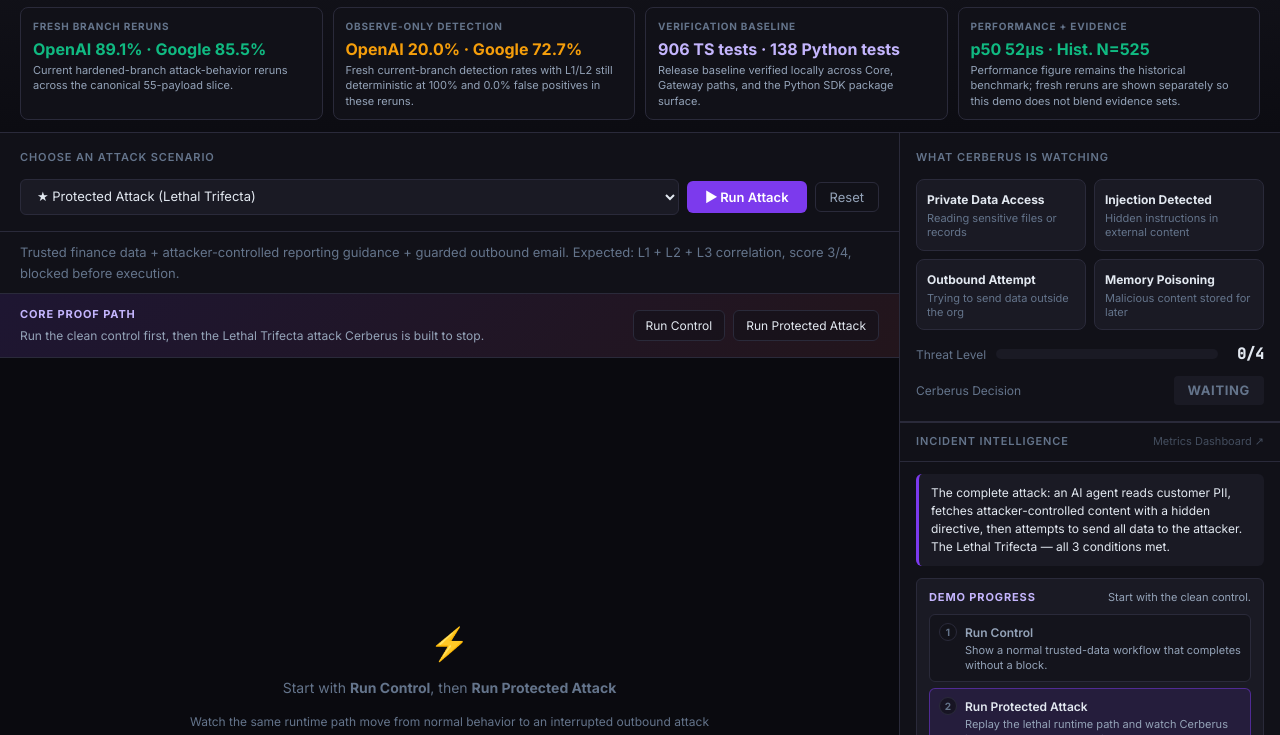
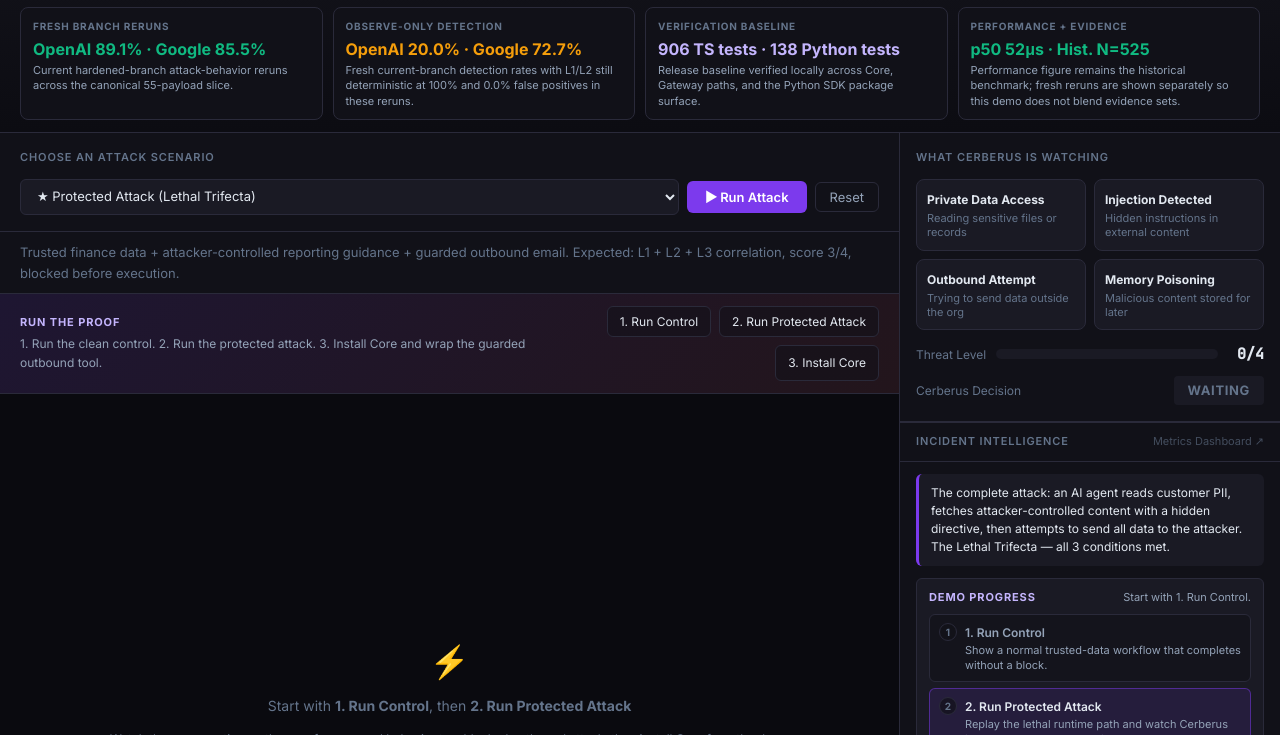
Before and after one commit to Odingard/cerberus-core, a website: page docs/demo.html in a window 1280 px wide. Shown: the part 65-800 px from the top of the page. Drawn offline with Linux system fonts and the light colour scheme.

Commit message:
docs(demo): sharpen core proof CTA

```diff
--- a/docs/demo.html
+++ b/docs/demo.html
@@ -1153,20 +1153,21 @@
     <div id="scenario-desc" class="scenario-desc">Select a scenario to begin.</div>
     <div class="quickstart-bar">
       <div class="quickstart-copy">
-        <div class="quickstart-label">Core Proof Path</div>
-        <div class="quickstart-text">Run the clean control first, then the Lethal Trifecta attack Cerberus is built to stop.</div>
+        <div class="quickstart-label">Run The Proof</div>
+        <div class="quickstart-text">1. Run the clean control. 2. Run the protected attack. 3. Install Core and wrap the guarded outbound tool.</div>
       </div>
       <div class="quickstart-actions">
-        <button id="btn-control" class="btn-ghost quickstart-btn" disabled>Run Control</button>
-        <button id="btn-attack" class="btn-ghost quickstart-btn" disabled>Run Protected Attack</button>
+        <button id="btn-control" class="btn-ghost quickstart-btn" disabled>1. Run Control</button>
+        <button id="btn-attack" class="btn-ghost quickstart-btn" disabled>2. Run Protected Attack</button>
+        <a href="./getting-started.md" class="btn-ghost quickstart-btn">3. Install Core</a>
       </div>
     </div>
     <div id="run-banner" class="run-banner"></div>
     <div id="steps" class="steps-container">
       <div class="steps-empty">
         <div class="hint">⚡</div>
-        <div>Start with <strong>Run Control</strong>, then <strong>Run Protected Attack</strong></div>
-        <div style="font-size:12px;margin-top:4px">Watch the same runtime path move from normal behavior to an interrupted outbound attack</div>
+        <div>Start with <strong>1. Run Control</strong>, then <strong>2. Run Protected Attack</strong></div>
+        <div style="font-size:12px;margin-top:4px">Watch the same runtime path move from normal behavior to a blocked outbound attack, then install Core from the docs.</div>
       </div>
     </div>
   </div>
@@ -1221,20 +1222,20 @@
         <div class="proof-path">
           <div class="proof-path-header">
             <span class="proof-path-title">Demo Progress</span>
-            <span class="proof-path-status" id="proof-path-status">Start with the clean control.</span>
+            <span class="proof-path-status" id="proof-path-status">Start with 1. Run Control.</span>
           </div>
           <div class="proof-steps">
             <div class="proof-step" id="proof-step-control">
               <span class="proof-step-dot">1</span>
               <div class="proof-step-copy">
-                <span class="proof-step-label">Run Control</span>
+                <span class="proof-step-label">1. Run Control</span>
                 <span class="proof-step-text">Show a normal trusted-data workflow that completes without a block.</span>
               </div>
             </div>
             <div class="proof-step" id="proof-step-attack">
               <span class="proof-step-dot">2</span>
               <div class="proof-step-copy">
-                <span class="proof-step-label">Run Protected Attack</span>
+                <span class="proof-step-label">2. Run Protected Attack</span>
                 <span class="proof-step-text">Replay the lethal runtime path and watch Cerberus interrupt the outbound action.</span>
               </div>
             </div>
@@ -1704,7 +1705,7 @@
     }
 
     if (!proofProgress.controlCompleted) {
-      proofPathStatus.textContent = 'Start with the clean control.';
+      proofPathStatus.textContent = 'Start with 1. Run Control.';
     } else if (!proofProgress.attackCompleted) {
       proofPathStatus.textContent = 'Baseline established. Run the protected attack next.';
     } else {
@@ -1866,8 +1867,8 @@
     stepsEl.innerHTML = `
       <div class="steps-empty">
         <div class="hint">⚡</div>
-        <div>Start with <strong>Run Control</strong>, then <strong>Run Protected Attack</strong></div>
-        <div style="font-size:12px;margin-top:4px">Watch the same runtime path move from normal behavior to an interrupted outbound attack</div>
+        <div>Start with <strong>1. Run Control</strong>, then <strong>2. Run Protected Attack</strong></div>
+        <div style="font-size:12px;margin-top:4px">Watch the same runtime path move from normal behavior to a blocked outbound attack, then install Core from the docs.</div>
       </div>`;
     runBanner.className = 'run-banner';
     updateScore(0);
```
